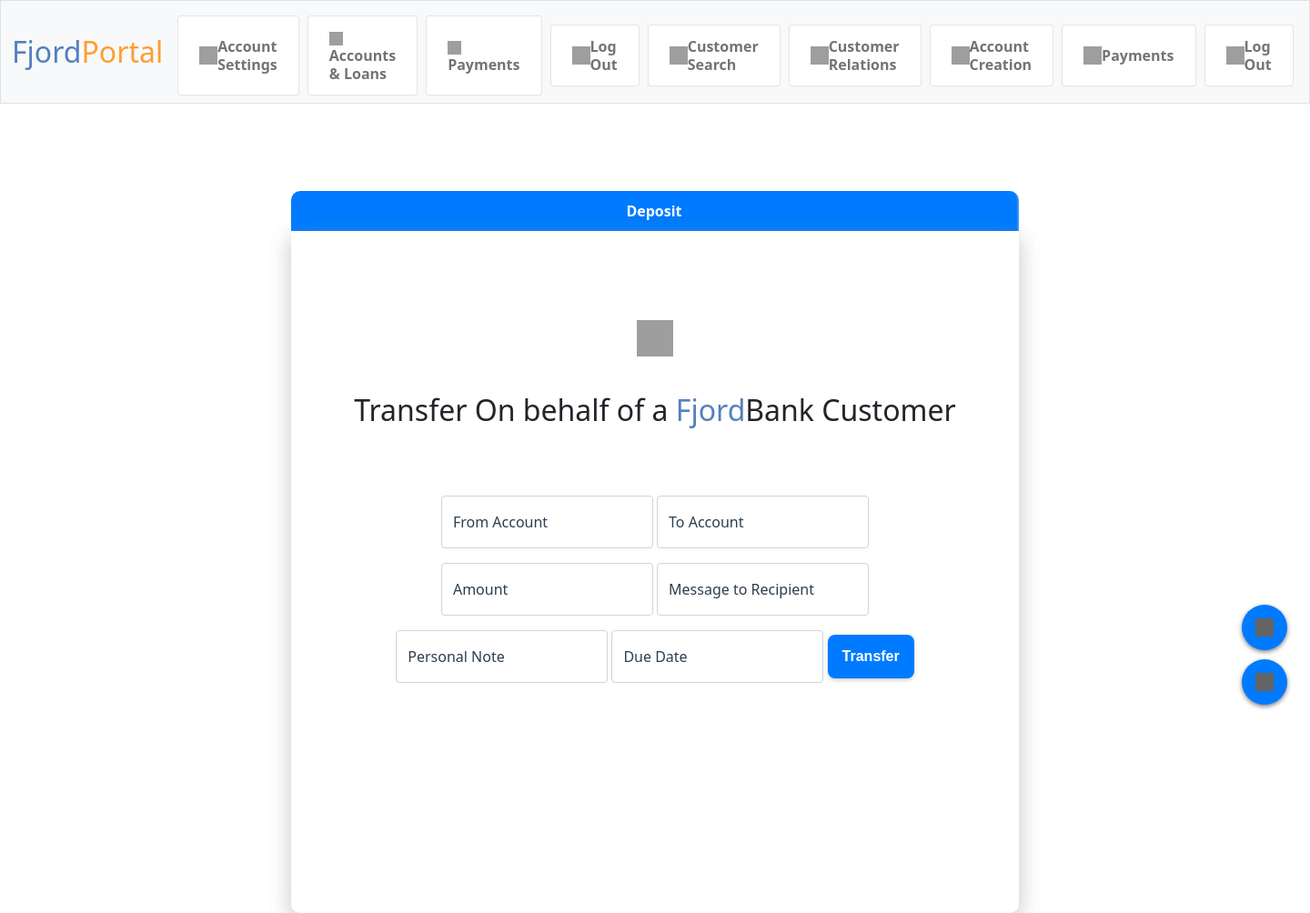
After one commit to TeiturB/Fjordbank, a Flask app: page /portal-payments in a window 1440 px wide. The commit adds this page. Shown: the whole page at 91% size. Run offline with Flask 2, Linux system fonts and the light colour scheme; a user stored in the database is signed in; some libraries are stand-ins or nearby versions; grey boxes are pictures that could not be loaded.

Commit message:
Payments employee

```diff
--- a/main.py
+++ b/main.py
@@ -881,9 +881,9 @@ def portal_login():
         return render_template("portal-login.html")
 
 
-@main.route("/portal_payments", methods=["GET", "POST"])
+@main.route("/portal-payments", methods=["GET", "POST"])
 @login_required
-def payments():
+def portal_payments():
 
     if request.method == "POST":
 
@@ -907,13 +907,14 @@ def payments():
                 "due_date": due_date,
             }
 
-        elif payment_method == "transfer":
+        elif payment_method == "transfer_on_behalf":
 
             from_account = request.form.get("from_account")
             to_account = request.form.get("to_account")
             amount = request.form.get("amount")
             message_text = request.form.get("message_text")
             own_text = request.form.get("own_text")
+            cashier_id = request.form.get("cashier_id")
             due_date = request.form.get("due_date")
 
             payload = {
@@ -922,6 +923,7 @@ def payments():
                 "amount": amount,
                 "message_text": message_text,
                 "own_text": own_text,
+                "cashier_id": cashier_id,
                 "due_date": due_date,
             }
 
@@ -945,7 +947,7 @@ def payments():
 
         # Make the RESTful Service call to the appropriate procedure
         response = requests.post(
-            f"https://apex.oracle.com/pls/apex/databasur/user/{payment_method}/",
+            f"https://apex.oracle.com/pls/apex/databasur/portal/{payment_method}/",
             json=payload,
             headers=headers,
         )
@@ -957,15 +959,15 @@ def payments():
         # Check the response status code
         if response.status_code != 200:
             flash(f"Error occurred while performing {payment_method}")
-            return render_template("payments.html", account_list=account_list)
+            return render_template("portal-payments.html")
 
         flash(f"Your {payment_method} was successful")
-        return render_template("payments.html", account_list=account_list)
+        return render_template("portal-payments.html")
 
     # If GET method
     else:
 
-        return render_template("payments.html", account_list=account_list)
+        return render_template("portal-payments.html")
 
 
 
--- a/templates/layout.html
+++ b/templates/layout.html
@@ -74,7 +74,7 @@
                             <li class="nav-item"><img class="userinfo" src="https://img.icons8.com/material-rounded/512/search-client.png" style="height:20px; width:20px; color: rgba(0,0,0,.55);"/><a class="nav-link" href="/portal_customer_search">Customer Search</a></li>
                             <li class="nav-item"><img class="userinfo" src="https://img.icons8.com/material-rounded/512/family.png" style="height:20px; width:20px;"/><a class="nav-link" href="/portal_customer_relations"> Customer Relations</a></li>
                             <li class="nav-item"><img class="userinfo" src="https://img.icons8.com/material-rounded/512/wallet.png" style="height:20px; width:20px;"/><a class="nav-link" href="/portal_account_management"> Account Creation</a></li>
-                            <li class="nav-item"><img class="userinfo" src="https://img.icons8.com/ios/50/000000/money--v1.png" style="height:20px; width:20px;"/> <a class="nav-link" href="/portal_payments">  Payments</a></li>
+                            <li class="nav-item"><img class="userinfo" src="https://img.icons8.com/ios/50/000000/money--v1.png" style="height:20px; width:20px;"/> <a class="nav-link" href="/portal-payments">  Payments</a></li>
                         </ul>
 
                         <ul class="navbar-nav ms-auto mt-2">
--- /dev/null
+++ b/templates/portal-payments.html
@@ -0,0 +1,158 @@
+{% extends "layout.html" %}
+
+{% block title %}
+    Portal Payments
+{% endblock %}
+
+{% block main %}
+
+
+    <!-- Include Bootstrap Datepicker CSS -->
+    <link rel="stylesheet" href="https://cdnjs.cloudflare.com/ajax/libs/bootstrap-datepicker/1.9.0/css/bootstrap-datepicker.min.css">
+
+    <!-- Include jQuery library -->
+    <script src="https://code.jquery.com/jquery-3.5.1.min.js"></script>
+
+    <!-- Include Bootstrap JavaScript -->
+    <script src="https://maxcdn.bootstrapcdn.com/bootstrap/4.0.0/js/bootstrap.min.js"></script>
+
+    <!-- Include Bootstrap Datepicker JavaScript -->
+    <script src="https://cdnjs.cloudflare.com/ajax/libs/bootstrap-datepicker/1.9.0/js/bootstrap-datepicker.min.js"></script>
+
+
+    <script>
+      $(document).ready(function() {
+          $('#due_date').datepicker();
+      });
+  </script>
+
+<center>
+    <div class="wrapper">
+      <div class="tabs">
+        <div class="tab">
+          <input type="radio" name="css-tabs" id="tab-1" checked class="tab-switch">
+          <label for="tab-1" class="tab-label">Deposit</label>
+          <div class="tab-content2"><div class="container">
+            <form method="post" action="/portal-payments" style="
+            margin: 8% 0% 0% 0%;
+            padding: 2% 2% 2% 2%;
+            border-radius: 10px;" required>
+            <center><img src="https://img.icons8.com/ios/50/000000/money--v1.png" style="height:40px; width:40px;"/></center><h2 style="Margin: 5% 0% 10% 0%;/* font-family: var(--bs-body-font-family); */font-family: var(--bs-body-font-family);/* font-size: var(--bs-body-font-size); */font-weight: var(--bs-body-font-weight);line-height: var(--bs-body-line-height);color: var(--bs-body-color);text-align: var(--bs-body-text-align);background-color: var(--bs-body-bg);-webkit-text-size-adjust: 100%;-webkit-tap-highlight-color: transparent;">Deposit To <span style="color:#537FBE;">Fjord</span>Bank</h2>
+              <div class="form-floating mb-3">
+
+                <div class="form-floating mb-3">
+                  <input type="text" name="to_account" id="to_account" class="form-control" placeholder="To Account" required>
+                  <label for="to_account">To Account</label>
+                </div>
+
+              <div class="form-floating mb-3">
+                <input type="number" name="amount" id="amount" class="form-control" placeholder="Amount" autocomplete="off" required>
+                <label for="amount">Amount</label>
+              </div>
+
+              <div class="form-floating mb-3">
+                <input type="text" name="message_text" id="message_text" class="form-control" placeholder="Message" autocomplete="off">
+                <label for="message_text">Personal Note</label>
+              </div>
+
+              <div class="form-floating mb-3">
+                <input type="datetime" name="due_date" id="due_date" class="form-control" placeholder="Due Date" data-provide="datepicker" autocomplete="off">
+                <label for="due_date">Due Date</label>
+              </div>
+
+              <button type="submit" class="my-button" name="payment_method" value="deposit">Deposit</button>
+            </form>
+          </div></div>
+        </div>
+
+        <div class="tab">
+            <input type="radio" name="css-tabs" id="tab-2" checked class="tab-switch">
+            <label for="tab-2" class="tab-label">Transfer</label>
+            <div class="tab-content2"><div class="container">
+              <form method="post" action="/portal-payments" style="
+              margin: 8% 0% 0% 0%;
+              padding: 2% 2% 2% 2%;
+              border-radius: 10px;" required>
+              <center><img src="https://img.icons8.com/ios/50/000000/money--v1.png" style="height:40px; width:40px;"/></center><h2 style="Margin: 5% 0% 10% 0%;/* font-family: var(--bs-body-font-family); */font-family: var(--bs-body-font-family);/* font-size: var(--bs-body-font-size); */font-weight: var(--bs-body-font-weight);line-height: var(--bs-body-line-height);color: var(--bs-body-color);text-align: var(--bs-body-text-align);background-color: var(--bs-body-bg);-webkit-text-size-adjust: 100%;-webkit-tap-highlight-color: transparent;">Transfer On behalf of a <span style="color:#537FBE;">Fjord</span>Bank Customer</h2>
+                <div class="form-floating mb-3">
+
+
+
+                    <div class="form-floating mb-3">
+                        <input type="text" name="from_account" id="from_account" class="form-control" placeholder="From Account" required>
+                        <label for="from_account">From Account</label>
+                    </div>
+
+                    <div class="form-floating mb-3">
+                      <input type="text" name="to_account" id="to_account" class="form-control" placeholder="To Account" required>
+                      <label for="to_account">To Account</label>
+                    </div>
+
+                    <div class="form-floating mb-3">
+                      <input type="number" name="amount" id="amount" class="form-control" placeholder="Amount" autocomplete="off" required>
+                      <label for="amount">Amount</label>
+                    </div>
+
+                    <div class="form-floating mb-3">
+                      <input type="text" name="message_text" id="message_text" class="form-control" placeholder="Message to Recipient" autocomplete="off">
+                      <label for="message_text">Message to Recipient</label>
+                    </div>
+
+                    <div class="form-floating mb-3">
+                      <input type="text" name="own_text" id="own_text" class="form-control" placeholder="own_text" autocomplete="off">
+                      <label for="own_text">Personal Note</label>
+                    </div>
+
+                    <div class="form-floating mb-3">
+                      <input type="datetime" name="due_date" id="due_date" class="form-control" placeholder="Due Date" data-provide="datepicker" autocomplete="off">
+                      <label for="due_date">Due Date</label>
+                    </div>
+
+                    <button type="submit" class="my-button" name="payment_method" value="transfer_on_behalf">Transfer</button>
+              </form>
+            </div></div>
+        </div>
+
+        <div class="tab">
+          <input type="radio" name="css-tabs" id="tab-3" class="tab-switch">
+          <label for="tab-3" class="tab-label">Withdraw</label>
+          <div class="tab-content2"><div class="container">
+            <form method="post" action="/portal-payments" style="
+            margin: 8% 0% 0% 0%;
+            padding: 2% 2% 2% 2%;
+            border-radius: 10px;">
+            <center><img src="https://img.icons8.com/ios/50/000000/money--v1.png" style="height:40px; width:40px;"/></center><h2 style="Margin: 5% 0% 10% 0%;/* font-family: var(--bs-body-font-family); */font-family: var(--bs-body-font-family);/* font-size: var(--bs-body-font-size); */font-weight: var(--bs-body-font-weight);line-height: var(--bs-body-line-height);color: var(--bs-body-color);text-align: var(--bs-body-text-align);background-color: var(--bs-body-bg);-webkit-text-size-adjust: 100%;-webkit-tap-highlight-color: transparent;">Withdraw From <span style="color:#537FBE;">Fjord</span>Bank</h2>
+              <div class="form-floating mb-3">
+
+                <div class="form-floating mb-3">
+                  <input type="text" name="from_account" id="from_account" class="form-control" placeholder="From Account" required>
+                  <label for="from_account">From Account</label>
+              </div>
+
+              <div class="form-floating mb-3">
+                <input type="number" name="amount" id="amount" class="form-control" placeholder="Amount" autocomplete="off" required>
+                <label for="amount">Amount</label>
+              </div>
+
+              <div class="form-floating mb-3">
+                <input type="text" name="own_text" id="own_text" class="form-control" placeholder="Message" autocomplete="off">
+                <label for="own_text">Personal Note</label>
+              </div>
+
+              <div class="form-floating mb-3">
+                <input type="datetime" name="due_date" id="due_date" class="form-control" placeholder="Due Date" data-provide="datepicker" autocomplete="off">
+                <label for="due_date">Due Date</label>
+              </div>
+
+              <button type="submit" class="my-button" name="payment_method" value="withdrawal">Withdraw</button>
+            </form>
+          </div></div>
+        </div>
+        </div>
+      </div>
+    </div></center>
+
+
+
+
+{% endblock %}
```
